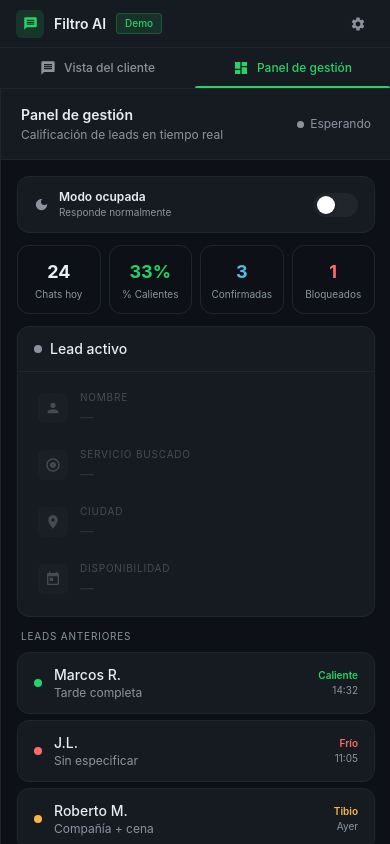
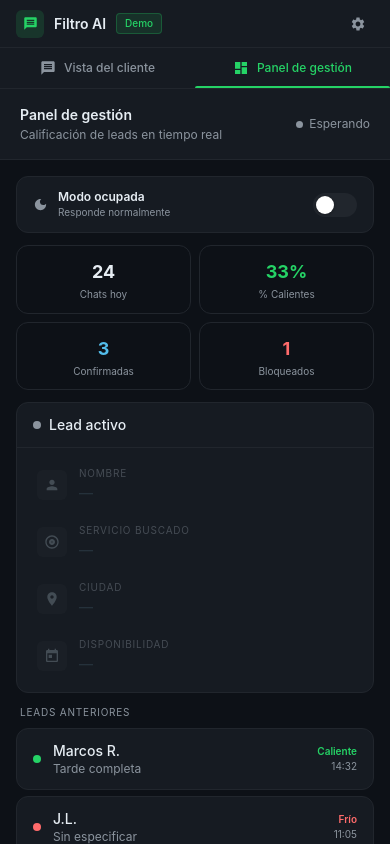
Before and after one commit to AskNexus/filtro, a Next.js app: page / in a window 390 px wide. Both pictures are taken after a click on the button "Panel de gestión". Built offline with nearby package versions, Linux system fonts and the light colour scheme.

Commit message:
fix: mobile viewport, full-width dashboard on mobile, responsive stats grid

```diff
--- a/app/layout.tsx
+++ b/app/layout.tsx
@@ -1,9 +1,15 @@
-import type { Metadata } from 'next';
+import type { Metadata, Viewport } from 'next';
 import './globals.css';
 
 export const metadata: Metadata = {
   title: 'Filtro — Demo IA',
   description: 'Sistema de respuesta automática con IA para gestión de clientes',
+};
+
+export const viewport: Viewport = {
+  width: 'device-width',
+  initialScale: 1,
+  maximumScale: 1,
 };
 
 export default function RootLayout({ children }: { children: React.ReactNode }) {
--- a/app/page.tsx
+++ b/app/page.tsx
@@ -1,6 +1,6 @@
 'use client';
 
-import { useState, useCallback } from 'react';
+import { useState, useCallback, useEffect } from 'react';
 import ChatPanel from '@/components/ChatPanel';
 import DashboardPanel from '@/components/DashboardPanel';
 import ConfigPanel from '@/components/ConfigPanel';
@@ -93,6 +93,14 @@ export default function Home() {
   const [showConfig, setShowConfig] = useState(false);
 
   const hasStarted = messages.length > 0;
+
+  const [isMobile, setIsMobile] = useState(false);
+  useEffect(() => {
+    const check = () => setIsMobile(window.innerWidth < 768);
+    check();
+    window.addEventListener('resize', check);
+    return () => window.removeEventListener('resize', check);
+  }, []);
 
   // Compute live stats
   const stats = {
@@ -270,8 +278,8 @@ export default function Home() {
 
         {/* Dashboard panel */}
         <div
-          className={`flex-col ${activeTab === 'dashboard' ? 'flex' : 'hidden'} md:flex flex-shrink-0 transition-all duration-300 overflow-hidden`}
-          style={{ width: dashCollapsed ? 44 : 390, borderLeft: '1px solid #21262D' }}
+          className={`flex-col ${activeTab === 'dashboard' ? 'flex flex-1 md:flex-none' : 'hidden'} md:flex md:flex-shrink-0 transition-all duration-300 overflow-hidden`}
+          style={{ width: isMobile ? '100%' : (dashCollapsed ? 44 : 390), borderLeft: isMobile ? 'none' : '1px solid #21262D' }}
         >
           <div
             className="hidden md:flex flex-shrink-0 items-center gap-2 px-3 py-2 border-b cursor-pointer select-none"
@@ -291,7 +299,7 @@ export default function Home() {
             )}
           </div>
           {!dashCollapsed && (
-            <div className="flex-1 min-h-0 overflow-auto" style={{ width: 390 }}>
+            <div className="flex-1 min-h-0 overflow-auto w-full">
               <DashboardPanel
                 leadData={leadData}
                 hasStarted={hasStarted}
--- a/components/DashboardPanel.tsx
+++ b/components/DashboardPanel.tsx
@@ -242,7 +242,7 @@ export default function DashboardPanel({
         )}
 
         {/* ── Stats grid ── */}
-        <div className="grid grid-cols-4 gap-2">
+        <div className="grid grid-cols-2 sm:grid-cols-4 gap-2">
           <StatCard label="Chats hoy" value={stats.total} color="#E6EDF3" />
           <StatCard label="% Calientes" value={`${hotPct}%`} color="#25D366" />
           <StatCard label="Confirmadas" value={stats.confirmed} color="#53BDEB" />
```
